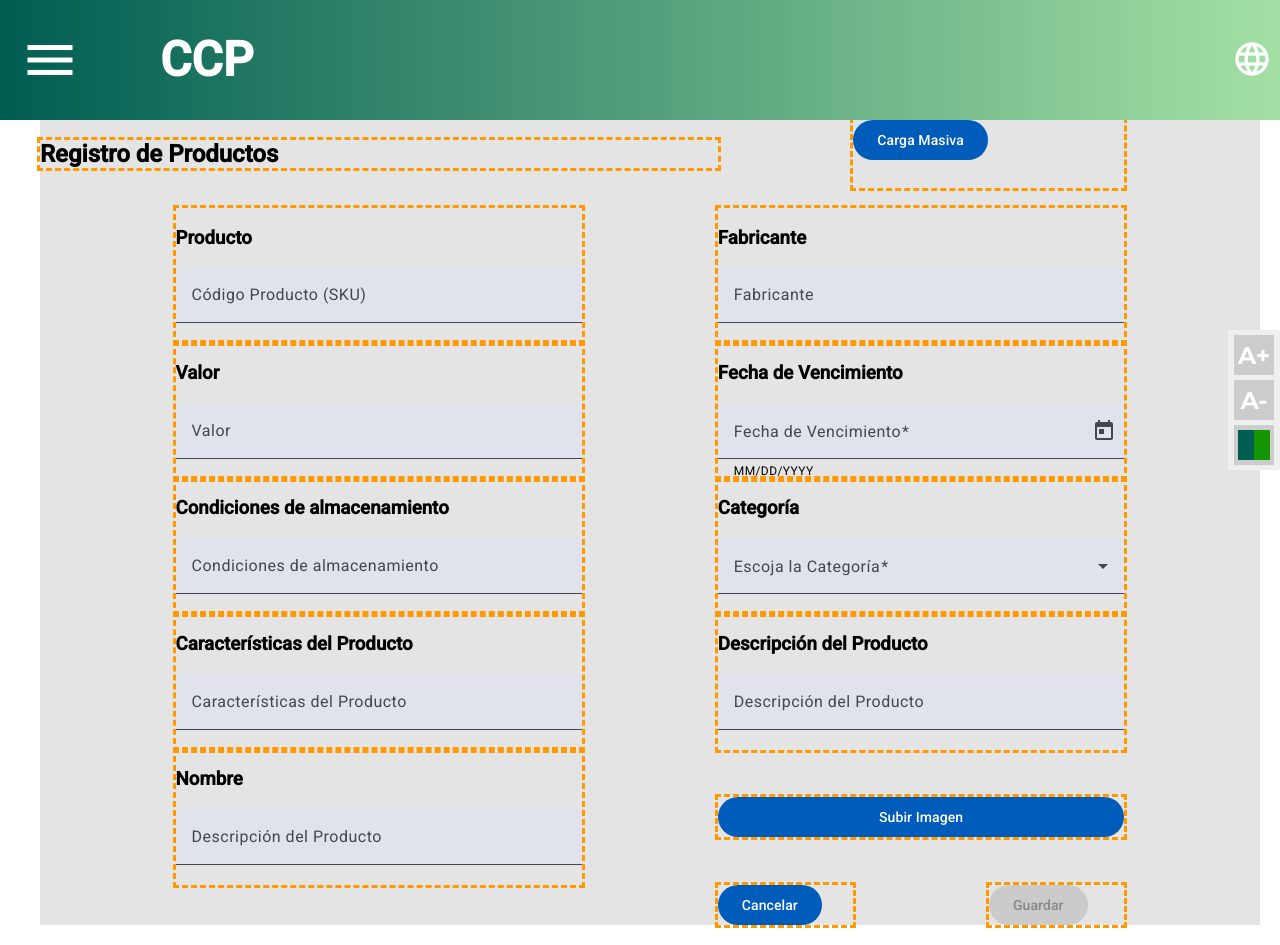
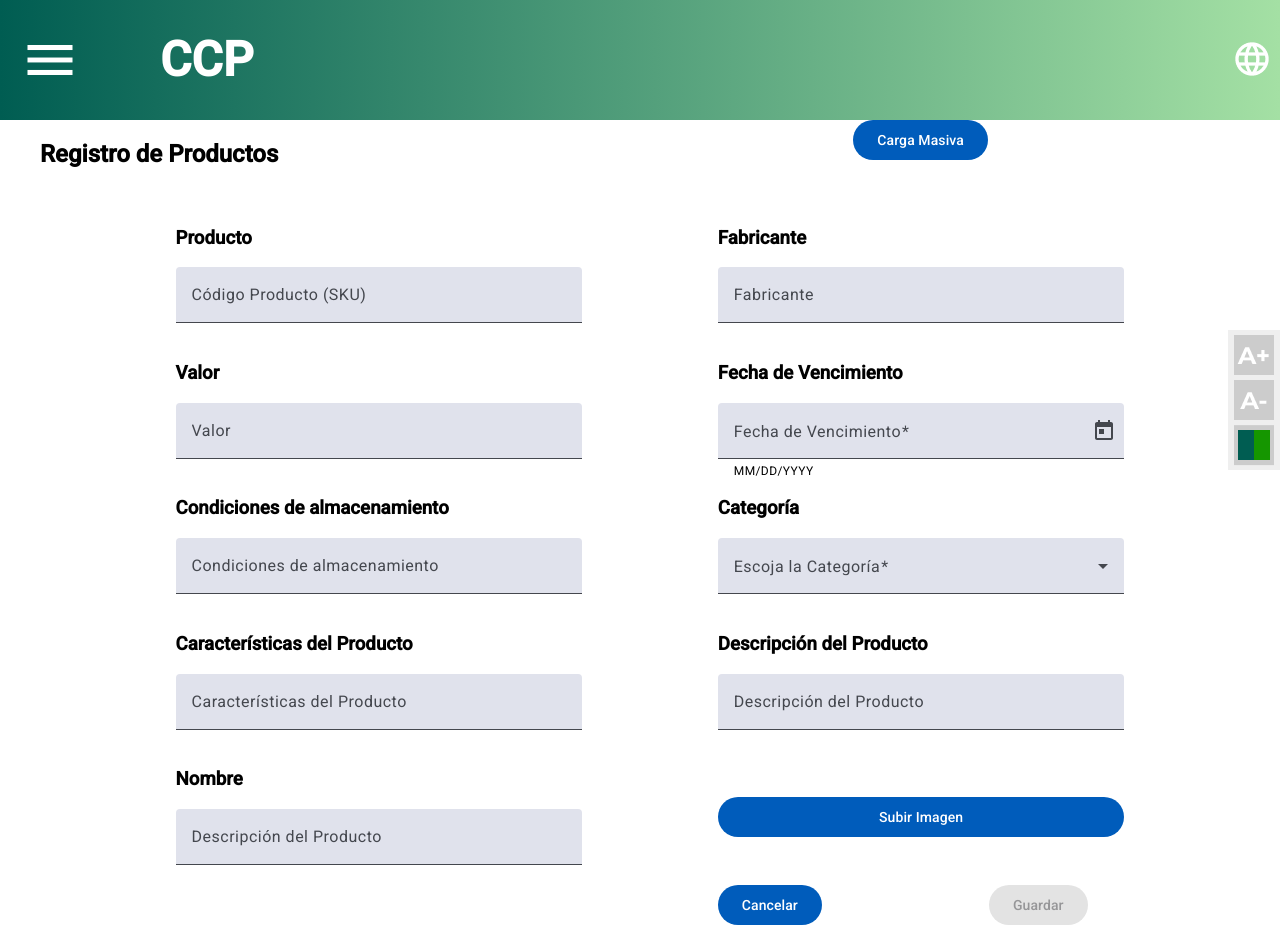
Before and after one commit to f-munozg/MISW4501-G5-Web, an Angular app: page /productos/carga_producto in a window 1280 px wide. Built offline with nearby package versions, Linux system fonts and the light colour scheme.

Commit message:
054 - Se agrega la implementación del componente de carga de productos

```diff
--- a/src/app/domains/fabricantes/registro-fabricantes/registro-fabricantes.component.css
+++ b/src/app/domains/fabricantes/registro-fabricantes/registro-fabricantes.component.css
@@ -1,12 +1,14 @@
 .registroFabricantesContainer{
     display: grid;
     gap: 20px;
-    background-color: #e4e4e4;
+    /* background-color: #e4e4e4; */
 }
 
+/*
 [class^='grid-item']{
     outline: 3px dashed #f90;
 }
+*/
 
 .registroFabricantesHeaderGrid{
     display: grid;
--- a/src/app/domains/productos/carga-producto/carga-producto.component.css
+++ b/src/app/domains/productos/carga-producto/carga-producto.component.css
@@ -1,12 +1,14 @@
 .cargaProductoContainer{
     display: grid;
     gap: 20px;
-    background-color: #e4e4e4;
+    /* background-color: #e4e4e4; */
 }
 
+/*
 [class^='grid-item']{
     outline: 3px dashed #f90;
 }
+*/
 
 .cargaProductoHeaderGrid{
     display: grid;
```
